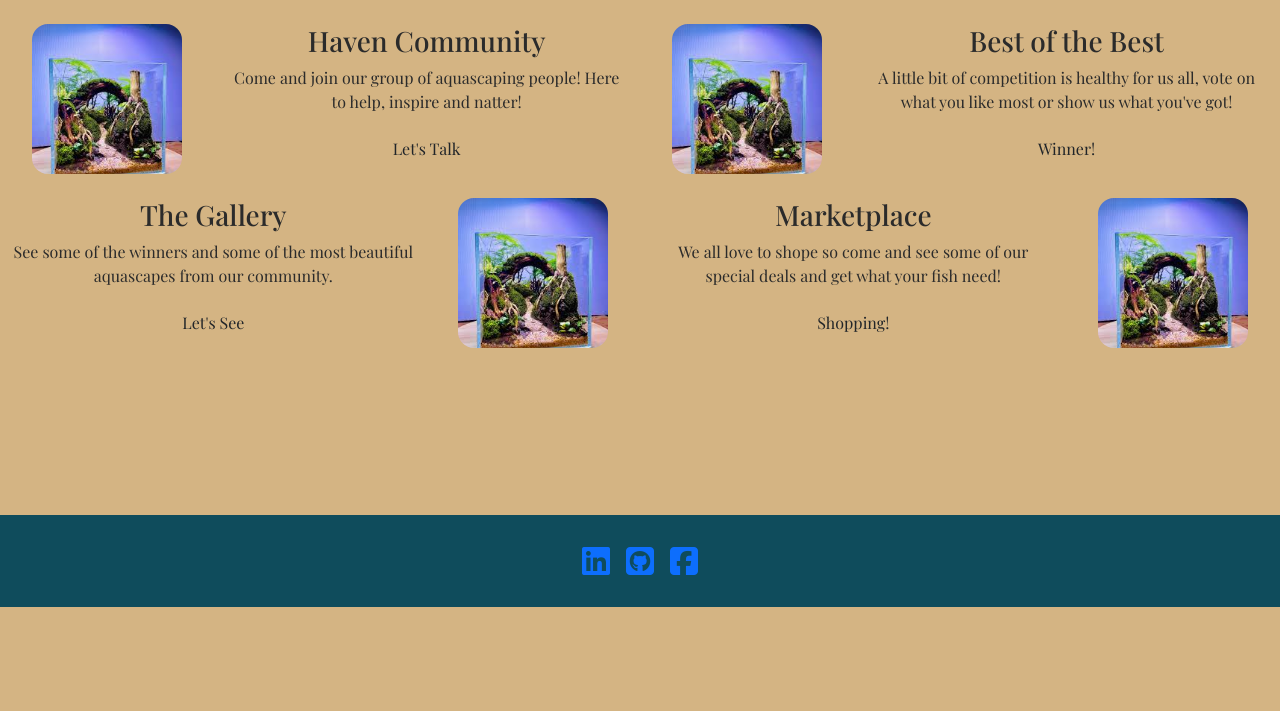
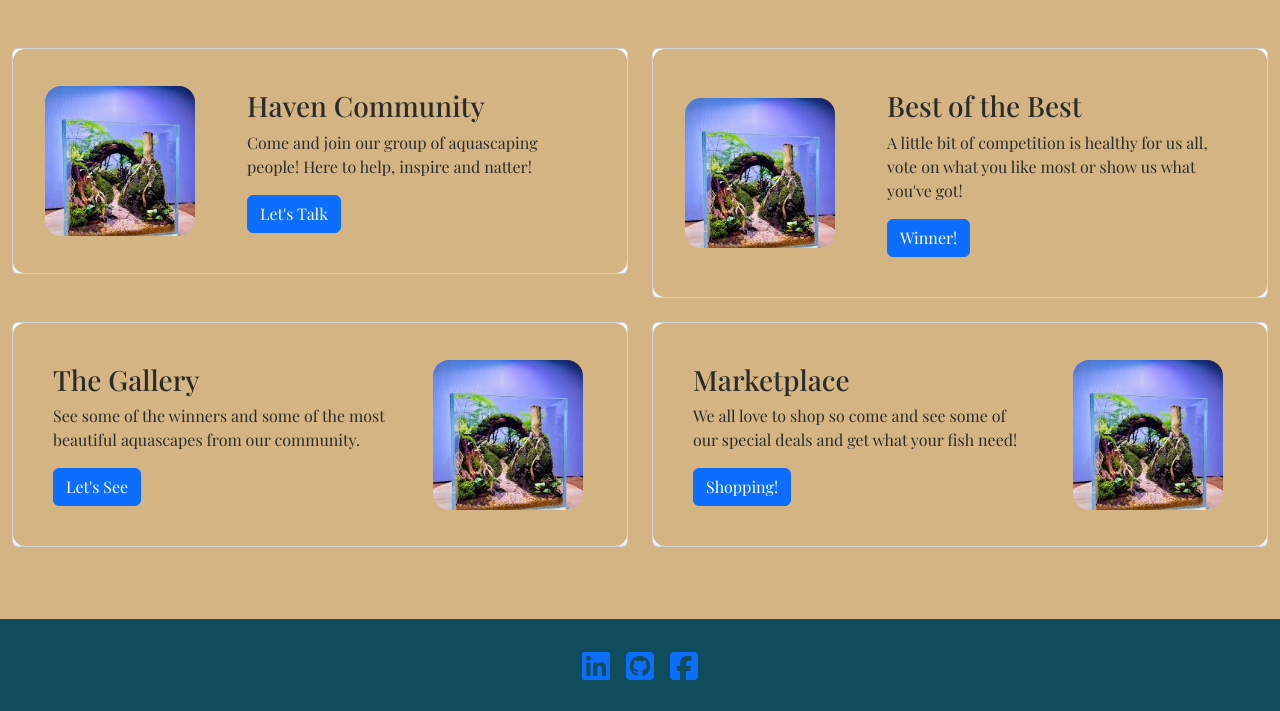
Before and after one commit to 14sammie41/aquascape-haven, a Django app: page / in a window 1280 px wide. Shown: the part 193-904 px from the top of the page. Before the commit the page ends 800 px from the top, so only its background shows below. Run offline with Django 5.2, Linux system fonts and the light colour scheme; some libraries are stand-ins or nearby versions; some web fonts are replaced.

Commit message:
Final styling edits before deployment edits and documentation comments etc

```diff
--- a/static/css/base.css
+++ b/static/css/base.css
@@ -37,8 +37,16 @@ header {
 
 /* Home screen styling */
 .go-to {
+    background-color: var(--background-color);
+    color: var(--text-color);
     font-family: var(--primary-font);
-    color: var(--text-color);
+    padding: 1rem;
+    border-radius: 0.75rem;
+    box-shadow: 0 4px 8px rgba(0, 0, 0, 0.1);
+}
+
+.go-to .card-body {
+    padding: 1.5rem;
 }
 
 .home-image {
--- a/templates/base.html
+++ b/templates/base.html
@@ -111,47 +111,83 @@
             <p class="lead">Explore, create, and connect with fellow aquascapers.</p>
         </header>
 
-        <section class="container-fluid py-4">
-            <div class="row text-center pb-4">
-                <div class="col-md-2 pb-4">
-                    <a href="#">
+        <section class="container-fluid py-5">
+            <div class="row justify-content-center">
+                <!-- Community Card -->
+                <div class="col-6 mb-4">
+                    <div class="card">
+                        <div class="row g-0 align-items-center go-to">
+                            <div class="col-md-4 d-flex align-items-center">
+                                <div class="p-3 w-100">
+                                    <a href="{% url 'community:community' %}">
                                         <img class="home-image" src="static\images\nano-scape-winner.jpeg" alt="">
                                     </a>
                                 </div>
-                <div class="go-to col-md-4 pb-4">
+                            </div>
+                            <div class="col-md-8 card-body">
                                 <h3 id="community">Haven Community</h3>
                                 <p>Come and join our group of aquascaping people! Here to help, inspire and natter!</p>
-                    <a href="#" class="btn btn-outline">Let's Talk</a>
+                                <a href="{% url 'community:community' %}" class="btn btn-primary">Let's Talk</a>
                             </div>
-                <div class="col-md-2 pb-4">
-                    <a href="#">
+                        </div>
+                    </div>
+                </div>
+                <!-- Competition Card -->
+                <div class="col-6 mb-4">
+                    <div class="card">
+                        <div class="row g-0 align-items-center go-to">
+                            <div class="col-md-4 d-flex align-items-center">
+                                <div class="p-3 w-100">
+                                    <a href="{% url 'competition_home' %}">
                                         <img class="home-image" src="static\images\nano-scape-winner.jpeg" alt="">
                                     </a>
                                 </div>
-                <div class="go-to col-md-4 pb-4">
+                            </div>
+                            <div class="col-md-8 card-body">
                                 <h3 id="community">Best of the Best</h3>
                                 <p>A little bit of competition is healthy for us all, vote on what you like most or show us what you've got!</p>
-                    <a href="#" class="btn btn-outline">Winner!</a>
+                                <a href="{% url 'competition_home' %}" class="btn btn-primary">Winner!</a>
                             </div>
-                <div class="go-to col-md-4 pb-4">
+                        </div>
+                    </div>
+                </div>
+                <!-- Gallery Card -->
+                <div class="col-6 mb-4">
+                    <div class="card">
+                        <div class="row g-0 align-items-center go-to">
+                            <div class="col-md-8 card-body">
                                 <h3 id="community">The Gallery</h3>
                                 <p>See some of the winners and some of the most beautiful aquascapes from our community.</p>
-                    <a href="#" class="btn btn-outline">Let's See</a>
+                                <a href="{% url 'gallery' %}" class="btn btn-primary">Let's See</a>
                             </div>
-                <div class="col-md-2 pb-4">
-                    <a href="#">
+                            <div class="col-md-4 d-flex align-items-center">
+                                <div class="p-3 w-100">
+                                    <a href="{% url 'gallery' %}">
                                         <img class="home-image" src="static\images\nano-scape-winner.jpeg" alt="">
                                     </a>
                                 </div>
-                <div class="go-to col-md-4 pb-4">
+                            </div>
+                        </div>
+                    </div>
+                </div>
+                <!-- Marketplace Card -->
+                <div class="col-6 mb-4">
+                    <div class="card">
+                        <div class="row g-0 align-items-center go-to">
+                            <div class="col-md-8 card-body">
                                 <h3 id="community">Marketplace</h3>
-                    <p>We all love to shope so come and see some of our special deals and get what your fish need!</p>
-                    <a href="#" class="btn btn-outline">Shopping!</a>
+                                <p>We all love to shop so come and see some of our special deals and get what your fish need!</p>
+                                <a href="{% url 'product_list' %}" class="btn btn-primary">Shopping!</a>
                             </div>
-                <div class="col-md-2 pb-4">
-                    <a href="#">
+                            <div class="col-md-4 d-flex align-items-center">
+                                <div class="p-3 w-100">
+                                    <a href="{% url 'product_list' %}">
                                         <img class="home-image" src="static\images\nano-scape-winner.jpeg" alt="">
                                     </a>
+                                </div>
+                            </div>
+                        </div>
+                    </div>
                 </div>
             </div>
         </section>
```
Lines whose indentation alone changed are shown as unchanged.
